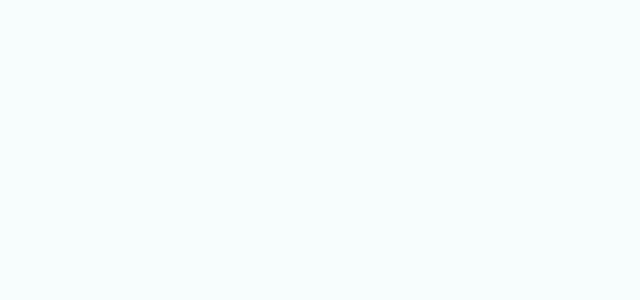
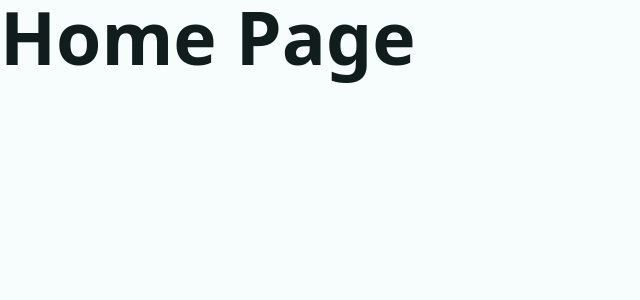
Before and after one commit to Cavein254/react-router-budget-app, a React (Vite) app: page / in a window 1280 px wide. Shown: the top 300 px of the page, without its empty margins (0-640 px from the left). Built offline with nearby package versions, Linux system fonts and the light colour scheme.

Commit message:
Add intial routes

```diff
--- a/src/App.jsx
+++ b/src/App.jsx
@@ -1,5 +1,21 @@
+import { RouterProvider, createBrowserRouter } from "react-router-dom";
+
+const router = createBrowserRouter([
+  {
+    path: "/",
+    element: <h1>Home Page</h1>,
+  },
+  {
+    path: "/:1d",
+    element: <h1>Home id</h1>,
+  },
+]);
 function App() {
-  return <div className="App"></div>;
+  return (
+    <div className="App">
+      <RouterProvider router={router} />
+    </div>
+  );
 }
 
 export default App;
```
Also changed, not shown: 1 other file (tests, documents, lock files or other folders).
